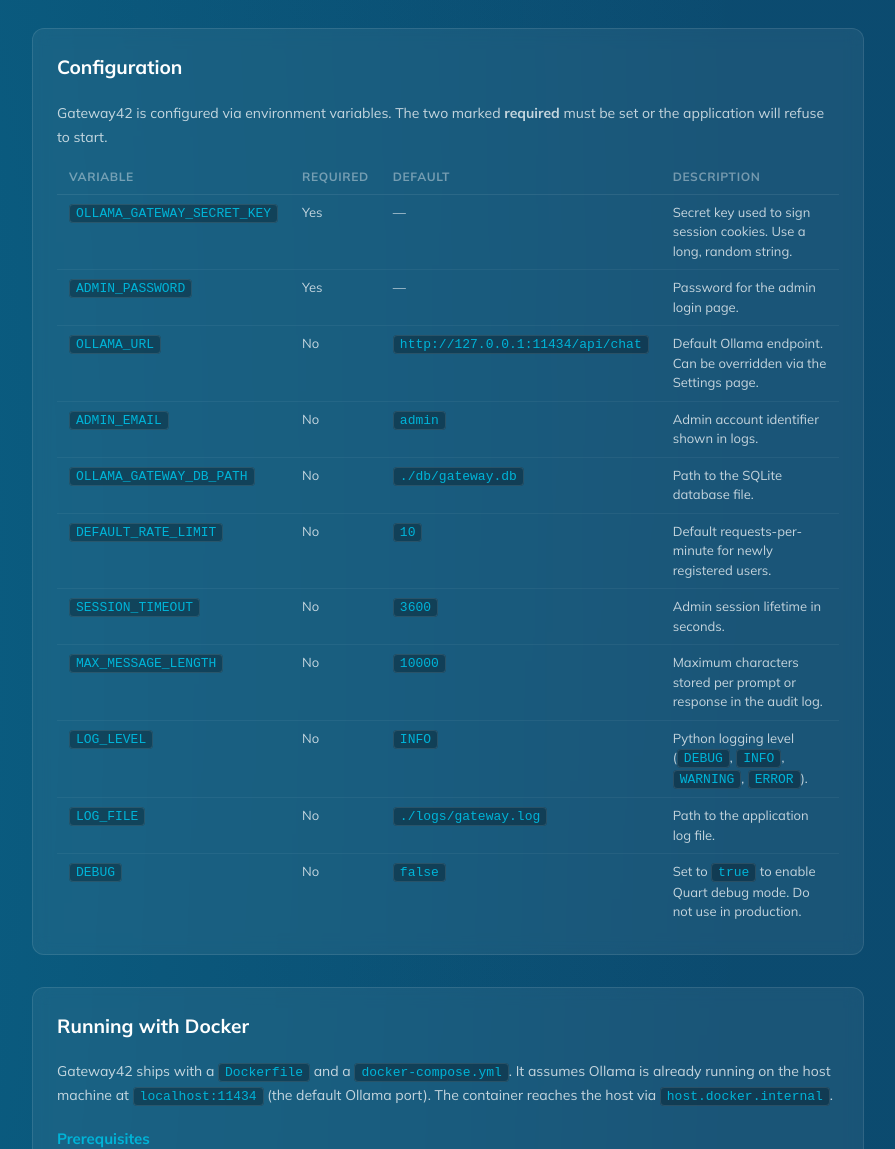
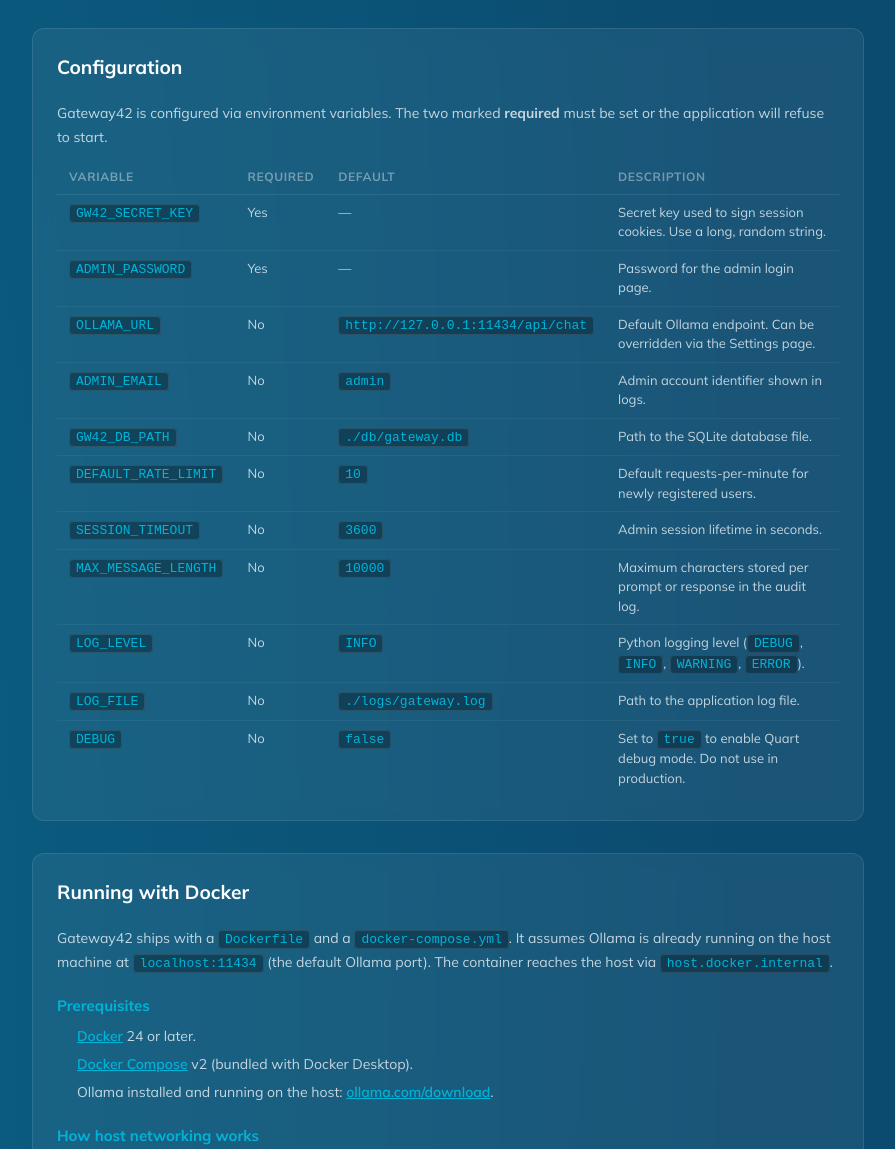
Before and after one commit to org42-consulting/gateway42, a Python web app: template app/templates/help.html in a window 1280 px wide. Shown: the part 5200-6349 px from the top of the page, without its empty margins (292-1187 px from the left). Run offline with Jinja, Linux system fonts and the light colour scheme; the template is opened without the code that fills it, so the values that code supplies are empty; some libraries are stand-ins or nearby versions.

Commit message:
Various cosmetic improvements

```diff
--- a/app/config.py
+++ b/app/config.py
@@ -1,8 +1,8 @@
 import os
 import sys
 
-SECRET_KEY = os.getenv('OLLAMA_GATEWAY_SECRET_KEY', '')
-DB_PATH = os.getenv('OLLAMA_GATEWAY_DB_PATH', './db/gateway.db')
+SECRET_KEY = os.getenv('GW42_SECRET_KEY', '')
+DB_PATH = os.getenv('GW42_DB_PATH', './db/gateway.db')
 OLLAMA_URL = os.getenv('OLLAMA_URL', 'http://127.0.0.1:11434/api/chat')
 ADMIN_EMAIL = os.getenv('ADMIN_EMAIL', 'admin')
 ADMIN_PASSWORD = os.getenv('ADMIN_PASSWORD', '')
@@ -21,7 +21,7 @@ def validate_config() -> None:
     """Fail fast at startup if required environment variables are missing."""
     errors = []
     if not SECRET_KEY:
-        errors.append("OLLAMA_GATEWAY_SECRET_KEY must be set")
+        errors.append("GW42_SECRET_KEY must be set")
     if not ADMIN_PASSWORD:
         errors.append("ADMIN_PASSWORD must be set")
     if errors:
--- a/app/templates/base.html
+++ b/app/templates/base.html
@@ -360,7 +360,7 @@
     <!-- Header Bar -->
     <header>
         <div class="header-inner">
-            <img src="/images/gw42-white-transparent.png" alt="Gateway42" style="height:44px; padding-right:4px; border-right:1px solid #fa5005; flex-shrink:0;">
+            <img src="/images/gw42-white-transparent.png" alt="Gateway42" style="height:44px; padding-top: 8px;padding-bottom: 8px;padding-right:4px; border-right:1px solid #fa5005; flex-shrink:0;">
             <div class="header-wordmark">
                 <span class="brand">Gateway42.</span>
                 <span class="tagline">An opinionated gateway for Ollama.</span>
--- a/app/templates/help.html
+++ b/app/templates/help.html
@@ -373,11 +373,11 @@ print(response.choices[0].message.content)</pre>
     <table class="help-table">
         <thead><tr><th>Variable</th><th>Required</th><th>Default</th><th>Description</th></tr></thead>
         <tbody>
-            <tr><td><code>OLLAMA_GATEWAY_SECRET_KEY</code></td><td>Yes</td><td>—</td><td>Secret key used to sign session cookies. Use a long, random string.</td></tr>
+            <tr><td><code>GW42_SECRET_KEY</code></td><td>Yes</td><td>—</td><td>Secret key used to sign session cookies. Use a long, random string.</td></tr>
             <tr><td><code>ADMIN_PASSWORD</code></td><td>Yes</td><td>—</td><td>Password for the admin login page.</td></tr>
             <tr><td><code>OLLAMA_URL</code></td><td>No</td><td><code>http://127.0.0.1:11434/api/chat</code></td><td>Default Ollama endpoint. Can be overridden via the Settings page.</td></tr>
             <tr><td><code>ADMIN_EMAIL</code></td><td>No</td><td><code>admin</code></td><td>Admin account identifier shown in logs.</td></tr>
-            <tr><td><code>OLLAMA_GATEWAY_DB_PATH</code></td><td>No</td><td><code>./db/gateway.db</code></td><td>Path to the SQLite database file.</td></tr>
+            <tr><td><code>GW42_DB_PATH</code></td><td>No</td><td><code>./db/gateway.db</code></td><td>Path to the SQLite database file.</td></tr>
             <tr><td><code>DEFAULT_RATE_LIMIT</code></td><td>No</td><td><code>10</code></td><td>Default requests-per-minute for newly registered users.</td></tr>
             <tr><td><code>SESSION_TIMEOUT</code></td><td>No</td><td><code>3600</code></td><td>Admin session lifetime in seconds.</td></tr>
             <tr><td><code>MAX_MESSAGE_LENGTH</code></td><td>No</td><td><code>10000</code></td><td>Maximum characters stored per prompt or response in the audit log.</td></tr>
@@ -423,7 +423,7 @@ print(response.choices[0].message.content)</pre>
 ollama serve   # or start it via the Ollama app
 
 # 2. Edit docker-compose.yml — set your secrets:
-#    OLLAMA_GATEWAY_SECRET_KEY — any long random string
+#    GW42_SECRET_KEY — any long random string
 #    ADMIN_PASSWORD            — your chosen admin password
 
 # 3. Build and start
@@ -431,6 +431,27 @@ docker compose up -d
 
 # 4. Open the admin UI
 open http://localhost:7000</pre>
+
+    <h3>Using a published image</h3>
+    <p>
+        To run Gateway42 without cloning the repository or building locally, replace the <code>build: .</code>
+        line in <code>docker-compose.yml</code> with an <code>image:</code> reference:
+    </p>
+    <pre>services:
+  gateway42:
+    image: ghcr.io/YOUR_ORG/gateway42:latest   # replace with the published image tag
+    # build: .  ← remove or comment out this line</pre>
+    <p>Store your secrets in a <code>.env</code> file in the same directory:</p>
+    <pre># .env
+GW42_SECRET_KEY=your-long-random-secret
+ADMIN_PASSWORD=your-admin-password</pre>
+    <p>Reference them in <code>docker-compose.yml</code>:</p>
+    <pre>    environment:
+      GW42_SECRET_KEY: "${GW42_SECRET_KEY}"
+      ADMIN_PASSWORD: "${ADMIN_PASSWORD}"</pre>
+    <p>Then pull and start:</p>
+    <pre>docker compose pull
+docker compose up -d</pre>
 
     <h3>Persistent data</h3>
     <p>Two named Docker volumes are created automatically:</p>
@@ -446,7 +467,7 @@ open http://localhost:7000</pre>
 docker run -d \
   -p 7000:7000 \
   --add-host=host.docker.internal:host-gateway \
-  -e OLLAMA_GATEWAY_SECRET_KEY="your-secret" \
+  -e GW42_SECRET_KEY="your-secret" \
   -e ADMIN_PASSWORD="your-password" \
   -e OLLAMA_URL="http://host.docker.internal:11434/api/chat" \
   -v gateway42-db:/gateway/db \
@@ -459,7 +480,11 @@ docker run -d \
     </p>
 
     <h3>Upgrading</h3>
+    <p><strong>If you built the image locally:</strong></p>
     <pre>docker compose build    # rebuild the gateway42 image
+docker compose up -d    # replace the running container</pre>
+    <p><strong>If you are using a published image:</strong></p>
+    <pre>docker compose pull     # fetch the latest image
 docker compose up -d    # replace the running container</pre>
     <p>The SQLite database schema is migrated automatically on startup — no manual steps required.</p>
 
@@ -469,7 +494,7 @@ docker compose up -d    # replace the running container</pre>
         in the project root and reference them with <code>${VARIABLE_NAME}</code>:
     </p>
     <pre># .env
-OLLAMA_GATEWAY_SECRET_KEY=your-long-random-string
+GW42_SECRET_KEY=your-long-random-string
 ADMIN_PASSWORD=your-admin-password
 ADMIN_EMAIL=admin@example.com</pre>
 </div>
@@ -490,7 +515,7 @@ ADMIN_EMAIL=admin@example.com</pre>
     <table class="help-table">
         <thead><tr><th>File</th><th>Purpose</th></tr></thead>
         <tbody>
-            <tr><td><code>k8s/secret.yaml</code></td><td>Stores <code>OLLAMA_GATEWAY_SECRET_KEY</code> and <code>ADMIN_PASSWORD</code> as a Kubernetes Secret.</td></tr>
+            <tr><td><code>k8s/secret.yaml</code></td><td>Stores <code>GW42_SECRET_KEY</code> and <code>ADMIN_PASSWORD</code> as a Kubernetes Secret.</td></tr>
             <tr><td><code>k8s/configmap.yaml</code></td><td>Non-sensitive configuration (Ollama URL, rate limits, log level, etc.).</td></tr>
             <tr><td><code>k8s/pvc.yaml</code></td><td>PersistentVolumeClaims for the database (1 Gi) and logs (2 Gi).</td></tr>
             <tr><td><code>k8s/deployment.yaml</code></td><td>The Deployment definition with health probes and resource limits.</td></tr>
@@ -509,7 +534,7 @@ docker push your-registry/gateway42:latest
 # 3. Set your secrets (edit k8s/secret.yaml before applying,
 #    or use kubectl create secret directly)
 kubectl create secret generic gateway42-secret \
-  --from-literal=OLLAMA_GATEWAY_SECRET_KEY="your-long-random-string" \
+  --from-literal=GW42_SECRET_KEY="your-long-random-string" \
   --from-literal=ADMIN_PASSWORD="your-admin-password"
 
 # 4. Apply all manifests
--- a/app/templates/logs.html
+++ b/app/templates/logs.html
@@ -46,7 +46,7 @@
     {% if logs %}
     <div id="logs-table" style="padding:0; overflow:hidden;border-radius: var(--radius-sm) !important;">
         <div style="overflow-x:auto;">
-            <table class="data-table card-light">
+            <table class="data-table">
                 <thead>
                     <tr>
                         <th style="width:160px;">Time</th>
--- a/app/templates/settings.html
+++ b/app/templates/settings.html
@@ -39,7 +39,7 @@
     {% if ollama_model_details %}
     <div style="padding:0; overflow:hidden; border-radius:var(--radius-sm) !important; margin-bottom:20px;">
         <div style="overflow-x:auto;">
-            <table class="data-table card-light">
+            <table class="data-table ">
                 <thead>
                     <tr>
                         <th>Model</th>
--- a/k8s/configmap.yaml
+++ b/k8s/configmap.yaml
@@ -10,5 +10,5 @@ data:
   SESSION_TIMEOUT: "3600"
   MAX_MESSAGE_LENGTH: "10000"
   LOG_LEVEL: "INFO"
-  OLLAMA_GATEWAY_DB_PATH: "/gateway/db/gateway.db"
+  GW42_DB_PATH: "/gateway/db/gateway.db"
   LOG_FILE: "/gateway/logs/gateway.log"
--- a/k8s/secret.yaml
+++ b/k8s/secret.yaml
@@ -5,5 +5,5 @@ metadata:
   namespace: default
 type: Opaque
 stringData:
-  OLLAMA_GATEWAY_SECRET_KEY: "change-me-to-a-long-random-string"
+  GW42_SECRET_KEY: "change-me-to-a-long-random-string"
   ADMIN_PASSWORD: "change-me"
```
Also changed, not shown: app/templates/dashboard.html (+7 -6 lines), app/templates/test.html (deleted, +0 -48 lines), docker-compose.yml (+4 -5 lines), .github/workflows/publish.yml (added), README.md, 2 other files.
